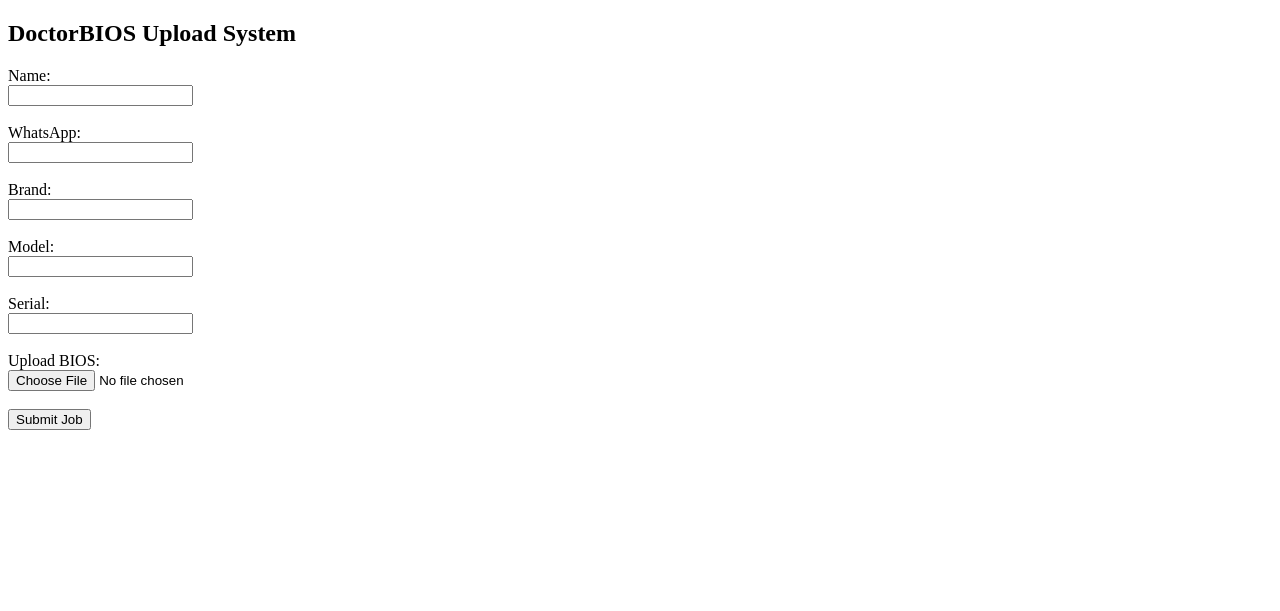
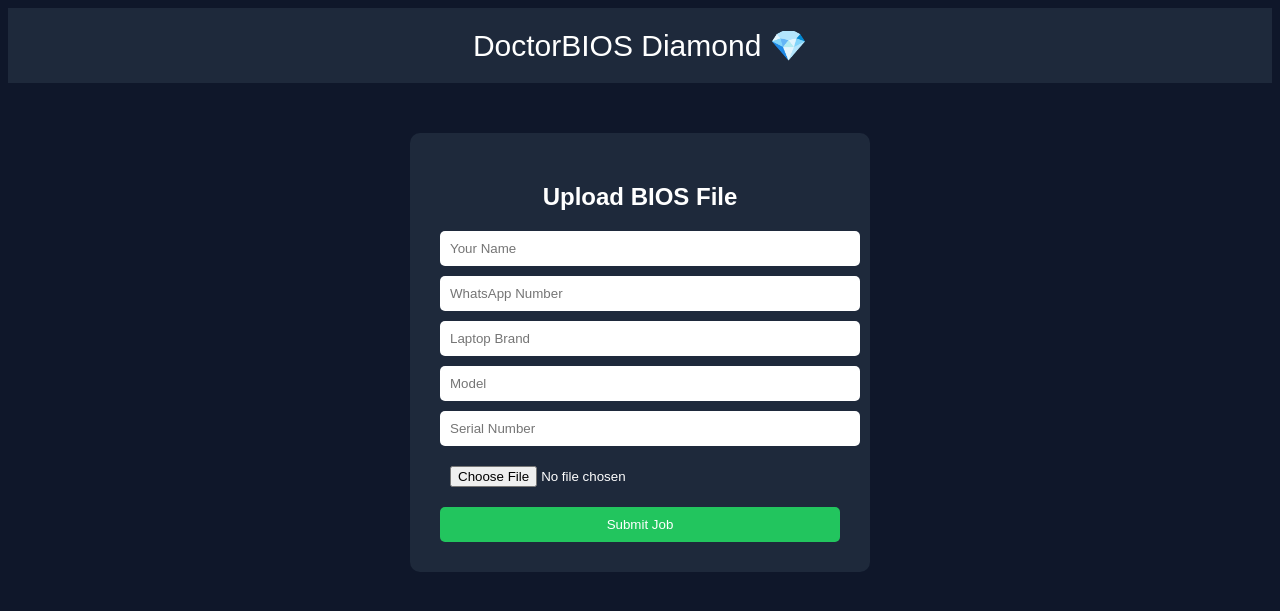
Before and after one commit to alihabosh/DoctorBIOS, a Flask app: page / in a window 1280 px wide. Shown: the top 611 px of the page. Run offline with Flask 3, Linux system fonts and the light colour scheme.

Commit message:
Final Upload System

```diff
--- a/server.py
+++ b/server.py
@@ -1,29 +1,11 @@
 from flask import Flask, render_template, request
+import requests
 import os
-import requests
-from werkzeug.utils import secure_filename
 
-app = Flask(__name__, static_folder='static', template_folder='templates')
+app = Flask(__name__)
 
-UPLOAD_FOLDER = "uploads"
-os.makedirs(UPLOAD_FOLDER, exist_ok=True)
-app.config["UPLOAD_FOLDER"] = UPLOAD_FOLDER
-
-BOT_TOKEN = os.environ.get("TELEGRAM_BOT_TOKEN")
-CHAT_ID = os.environ.get("TELEGRAM_CHAT_ID")
-
-def send_to_telegram(file_path, caption):
-    url = f"https://api.telegram.org/bot{BOT_TOKEN}/sendDocument"
-    with open(file_path, "rb") as file:
-        response = requests.post(
-            url,
-            data={
-                "chat_id": CHAT_ID,
-                "caption": caption
-            },
-            files={"document": file}
-        )
-    return response.status_code
+BOT_TOKEN = "PUT_YOUR_BOT_TOKEN_HERE"
+CHAT_ID = "PUT_YOUR_CHAT_ID_HERE"
 
 @app.route('/')
 def index():
@@ -36,25 +18,32 @@ def upload():
     brand = request.form['brand']
     model = request.form['model']
     serial = request.form['serial']
-
     file = request.files['bios']
-    filename = secure_filename(file.filename)
-    filepath = os.path.join(app.config["UPLOAD_FOLDER"], filename)
-    file.save(filepath)
 
     caption = f"""
-🧾 BIOS Job Received
+📥 New BIOS Job Received!
 
 👤 Name: {name}
 📱 WhatsApp: {whatsapp}
-🏷 Brand: {brand}
-💻 Model: {model}
+💻 Brand: {brand}
+📦 Model: {model}
 🔑 Serial: {serial}
 """
 
-    send_to_telegram(filepath, caption)
+    url = f"https://api.telegram.org/bot{BOT_TOKEN}/sendDocument"
 
-    return "BIOS Uploaded Successfully ✅"
+    files = {
+        "document": (file.filename, file.stream)
+    }
 
-if __name__ == "__main__":
-    app.run(host="0.0.0.0", port=10000)
+    data = {
+        "chat_id": CHAT_ID,
+        "caption": caption
+    }
+
+    requests.post(url, data=data, files=files)
+
+    return "BIOS File Sent Successfully ✅"
+
+if __name__ == '__main__':
+    app.run()
--- /dev/null
+++ b/static/style.css
@@ -0,0 +1,39 @@
+body {
+background: #0f172a;
+font-family: Arial;
+color: white;
+text-align: center;
+}
+
+.logo {
+font-size: 30px;
+padding: 20px;
+background: #1e293b;
+}
+
+.upload-box {
+margin: 50px auto;
+padding: 30px;
+background: #1e293b;
+width: 400px;
+border-radius: 10px;
+}
+
+input {
+display: block;
+width: 100%;
+margin: 10px 0;
+padding: 10px;
+border-radius: 5px;
+border: none;
+}
+
+button {
+padding: 10px;
+background: #22c55e;
+color: white;
+border: none;
+width: 100%;
+border-radius: 5px;
+cursor: pointer;
+}
--- a/templates/index.html
+++ b/templates/index.html
@@ -1,33 +1,34 @@
 <!DOCTYPE html>
-<html>
+<html lang="en">
 <head>
+<meta charset="UTF-8">
 <title>DoctorBIOS Upload</title>
+
+<link rel="stylesheet" href="{{ url_for('static', filename='style.css') }}">
 </head>
+
 <body>
 
-<h2>DoctorBIOS Upload System</h2>
+<header>
+    <div class="logo">DoctorBIOS Diamond 💎</div>
+</header>
+
+<section class="upload-box">
+<h2>Upload BIOS File</h2>
 
 <form id="uploadForm" enctype="multipart/form-data">
-    <label>Name:</label><br>
-    <input type="text" name="name" required><br><br>
+<input type="text" name="name" placeholder="Your Name" required>
+<input type="text" name="whatsapp" placeholder="WhatsApp Number" required>
+<input type="text" name="brand" placeholder="Laptop Brand" required>
+<input type="text" name="model" placeholder="Model" required>
+<input type="text" name="serial" placeholder="Serial Number" required>
 
-    <label>WhatsApp:</label><br>
-    <input type="text" name="whatsapp" required><br><br>
-
-    <label>Brand:</label><br>
-    <input type="text" name="brand" required><br><br>
-
-    <label>Model:</label><br>
-    <input type="text" name="model" required><br><br>
-
-    <label>Serial:</label><br>
-    <input type="text" name="serial" required><br><br>
-
-    <label>Upload BIOS:</label><br>
-    <input type="file" name="bios" required><br><br>
+<input type="file" name="bios" required>
 
 <button type="submit">Submit Job</button>
 </form>
+
+</section>
 
 <script>
 document.getElementById("uploadForm").addEventListener("submit", function(e) {
@@ -35,7 +36,7 @@ document.getElementById("uploadForm").addEventListener("submit", function(e) {
 
 const formData = new FormData(this);
 
-    fetch("/submit_job", {
+fetch("/upload", {
 method: "POST",
 body: formData
 })
```
Also changed, not shown: style.css (deleted, +0 -12 lines), New Bitmap Image.bmp (deleted). Lines whose indentation alone changed are shown as unchanged.
